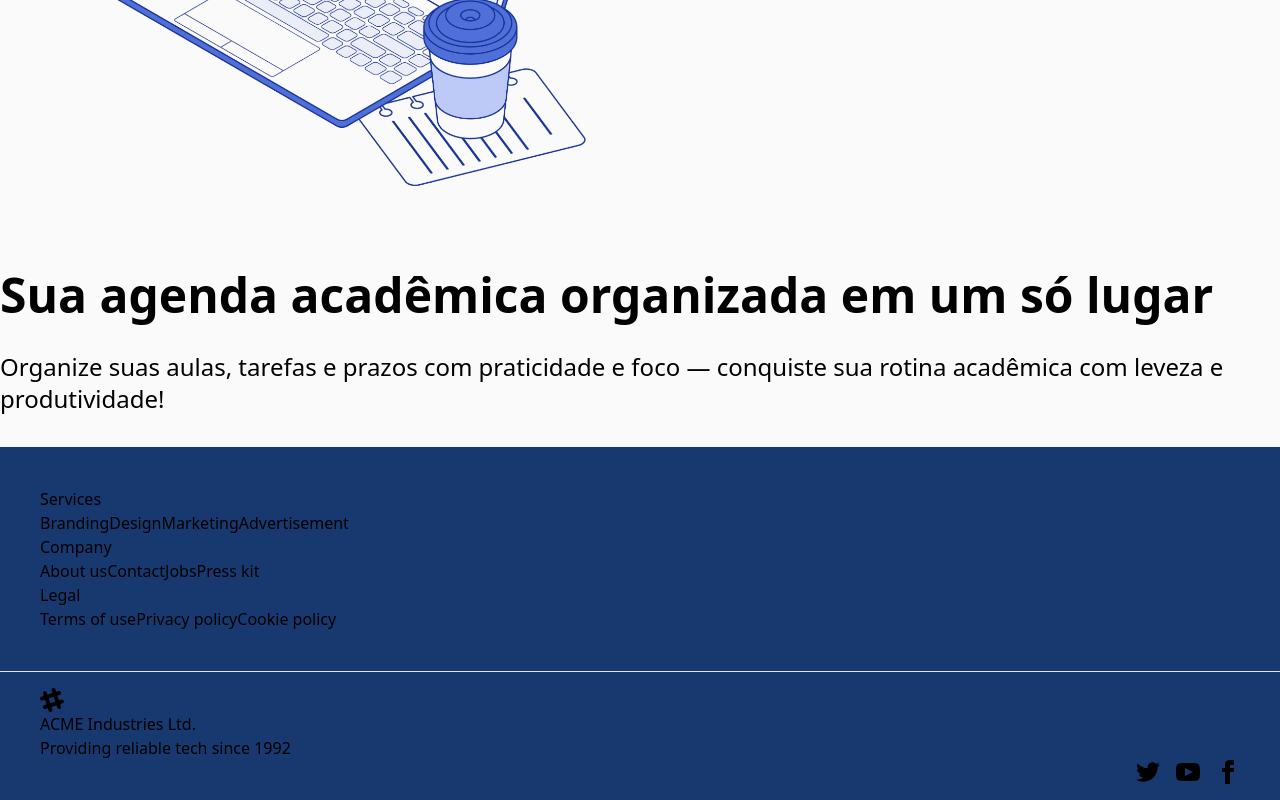
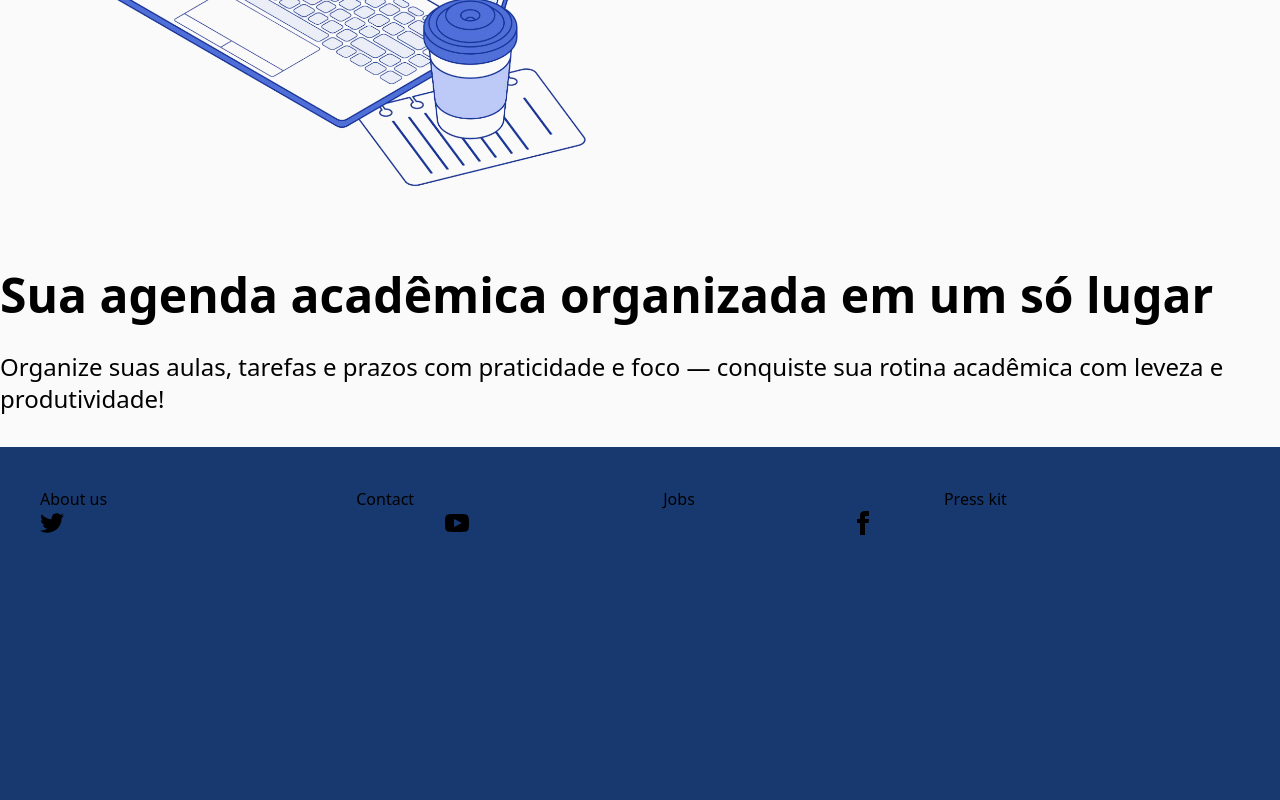
Before and after one commit to Gabriel371-tech/Bedrock, a React (Vite) app: page / in a window 1280 px wide. Shown: the part 4109-4909 px from the top of the page. After the commit the page ends 4684 px from the top, so only its background shows below. Built offline with nearby package versions, Linux system fonts and the light colour scheme.

Commit message:
feat: modificado o component footer

```diff
--- a/src/components/Footer.tsx
+++ b/src/components/Footer.tsx
@@ -2,67 +2,53 @@
 export default function Footer() {
     return (
         <>
-      <footer className="footer sm:footer-horizontal bg-neutral text-neutral-content p-10">
-        <nav>
-          <h6 className="footer-title">Services</h6>
-          <a className="link link-hover">Branding</a>
-          <a className="link link-hover">Design</a>
-          <a className="link link-hover">Marketing</a>
-          <a className="link link-hover">Advertisement</a>
-        </nav>
-        <nav>
-          <h6 className="footer-title">Company</h6>
+      <footer className="footer footer-horizontal footer-center bg-neutral text-neutral-content rounded p-10">
+  <nav className="grid grid-flow-col gap-4">
     <a className="link link-hover">About us</a>
     <a className="link link-hover">Contact</a>
     <a className="link link-hover">Jobs</a>
     <a className="link link-hover">Press kit</a>
   </nav>
   <nav>
-          <h6 className="footer-title">Legal</h6>
-          <a className="link link-hover">Terms of use</a>
-          <a className="link link-hover">Privacy policy</a>
-          <a className="link link-hover">Cookie policy</a>
-        </nav>
-      </footer>
-
-      <footer className="footer bg-neutral text-base-content border-base-300 border-t px-10 py-4">
-        <aside className="grid-flow-col items-center">
+    <div className="grid grid-flow-col gap-4">
+      <a>
         <svg
+          xmlns="http://www.w3.org/2000/svg"
           width="24"
           height="24"
           viewBox="0 0 24 24"
-            xmlns="http://www.w3.org/2000/svg"
-            fillRule="evenodd"
-            clipRule="evenodd"
-            className="fill-current"
-          >
-            <path d="M22.672 15.226l-2.432.811.841 2.515c.33 1.019-.209 2.127-1.23 2.456-1.15.325-2.148-.321-2.463-1.226l-.84-2.518-5.013 1.677.84 2.517c.391 1.203-.434 2.542-1.831 2.542-.88 0-1.601-.564-1.86-1.314l-.842-2.516-2.431.809c-1.135.328-2.145-.317-2.463-1.229-.329-1.018.211-2.127 1.231-2.456l2.432-.809-1.621-4.823-2.432.808c-1.355.384-2.558-.59-2.558-1.839 0-.817.509-1.582 1.327-1.846l2.433-.809-.842-2.515c-.33-1.02.211-2.129 1.232-2.458 1.02-.329 2.13.209 2.461 1.229l.842 2.515 5.011-1.677-.839-2.517c-.403-1.238.484-2.553 1.843-2.553.819 0 1.585.509 1.85 1.326l.841 2.517 2.431-.81c1.02-.33 2.131.211 2.461 1.229.332 1.018-.21 2.126-1.23 2.456l-2.433.809 1.622 4.823 2.433-.809c1.242-.401 2.557.484 2.557 1.838 0 .819-.51 1.583-1.328 1.847m-8.992-6.428l-5.01 1.675 1.619 4.828 5.011-1.674-1.62-4.829z"></path>
-          </svg>
-          <p>
-            ACME Industries Ltd.
-            <br />
-            Providing reliable tech since 1992
-          </p>
-        </aside>
-        <nav className="md:place-self-center md:justify-self-end">
-          <div className="grid grid-flow-col gap-4">
-            <a>
-              <svg xmlns="http://www.w3.org/2000/svg" width="24" height="24" viewBox="0 0 24 24" className="fill-current">
-                <path d="M24 4.557c-.883.392-1.832.656-2.828.775 1.017-.609 1.798-1.574 2.165-2.724-.951.564-2.005.974-3.127 1.195-.897-.957-2.178-1.555-3.594-1.555-3.179 0-5.515 2.966-4.797 6.045-4.091-.205-7.719-2.165-10.148-5.144-1.29 2.213-.669 5.108 1.523 6.574-.806-.026-1.566-.247-2.229-.616-.054 2.281 1.581 4.415 3.949 4.89-.693.188-1.452.232-2.224.084.626 1.956 2.444 3.379 4.6 3.419-2.07 1.623-4.678 2.348-7.29 2.04 2.179 1.397 4.768 2.212 7.548 2.212 9.142 0 14.307-7.721 13.995-14.646.962-.695 1.797-1.562 2.457-2.549z"></path>
+          className="fill-current">
+          <path
+            d="M24 4.557c-.883.392-1.832.656-2.828.775 1.017-.609 1.798-1.574 2.165-2.724-.951.564-2.005.974-3.127 1.195-.897-.957-2.178-1.555-3.594-1.555-3.179 0-5.515 2.966-4.797 6.045-4.091-.205-7.719-2.165-10.148-5.144-1.29 2.213-.669 5.108 1.523 6.574-.806-.026-1.566-.247-2.229-.616-.054 2.281 1.581 4.415 3.949 4.89-.693.188-1.452.232-2.224.084.626 1.956 2.444 3.379 4.6 3.419-2.07 1.623-4.678 2.348-7.29 2.04 2.179 1.397 4.768 2.212 7.548 2.212 9.142 0 14.307-7.721 13.995-14.646.962-.695 1.797-1.562 2.457-2.549z"></path>
         </svg>
       </a>
       <a>
-              <svg xmlns="http://www.w3.org/2000/svg" width="24" height="24" viewBox="0 0 24 24" className="fill-current">
-                <path d="M19.615 3.184c-3.604-.246-11.631-.245-15.23 0-3.897.266-4.356 2.62-4.385 8.816.029 6.185.484 8.549 4.385 8.816 3.6.245 11.626.246 15.23 0 3.897-.266 4.356-2.62 4.385-8.816-.029-6.185-.484-8.549-4.385-8.816zm-10.615 12.816v-8l8 3.993-8 4.007z"></path>
+        <svg
+          xmlns="http://www.w3.org/2000/svg"
+          width="24"
+          height="24"
+          viewBox="0 0 24 24"
+          className="fill-current">
+          <path
+            d="M19.615 3.184c-3.604-.246-11.631-.245-15.23 0-3.897.266-4.356 2.62-4.385 8.816.029 6.185.484 8.549 4.385 8.816 3.6.245 11.626.246 15.23 0 3.897-.266 4.356-2.62 4.385-8.816-.029-6.185-.484-8.549-4.385-8.816zm-10.615 12.816v-8l8 3.993-8 4.007z"></path>
         </svg>
       </a>
       <a>
-              <svg xmlns="http://www.w3.org/2000/svg" width="24" height="24" viewBox="0 0 24 24" className="fill-current">
-                <path d="M9 8h-3v4h3v12h5v-12h3.642l.358-4h-4v-1.667c0-.955.192-1.333 1.115-1.333h2.885v-5h-3.808c-3.596 0-5.192 1.583-5.192 4.615v3.385z"></path>
+        <svg
+          xmlns="http://www.w3.org/2000/svg"
+          width="24"
+          height="24"
+          viewBox="0 0 24 24"
+          className="fill-current">
+          <path
+            d="M9 8h-3v4h3v12h5v-12h3.642l.358-4h-4v-1.667c0-.955.192-1.333 1.115-1.333h2.885v-5h-3.808c-3.596 0-5.192 1.583-5.192 4.615v3.385z"></path>
         </svg>
       </a>
     </div>
   </nav>
+  <aside>
+
+  </aside>
 </footer>
     </>
     );
```
Lines whose indentation alone changed are shown as unchanged.
